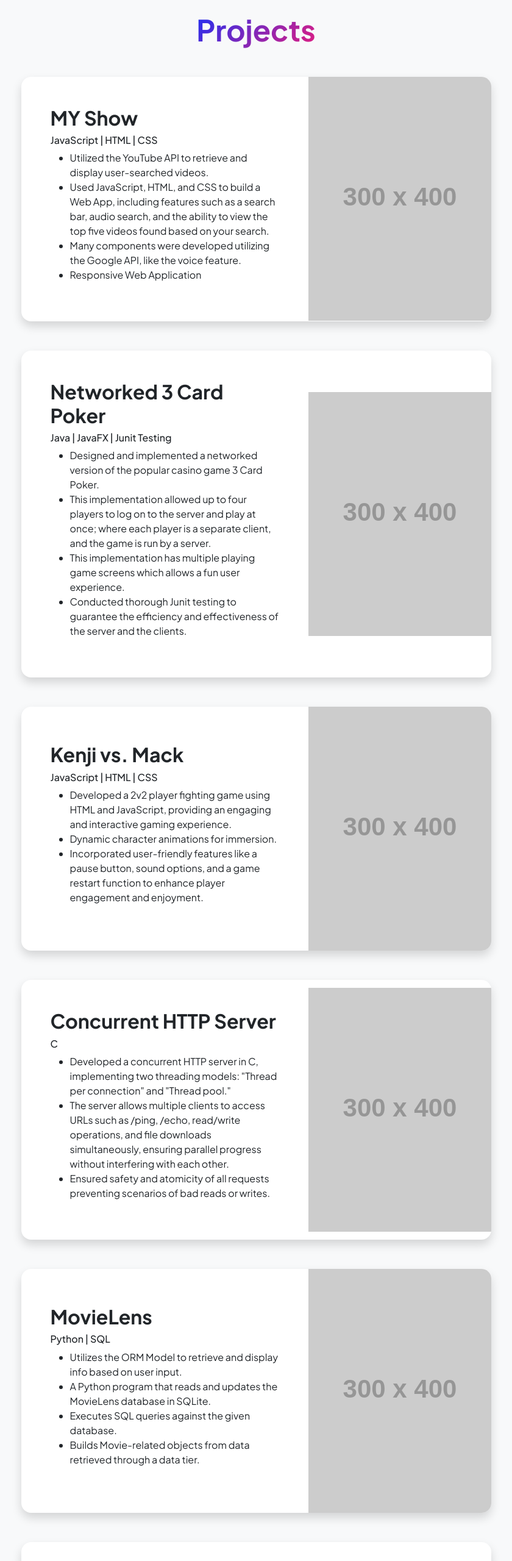
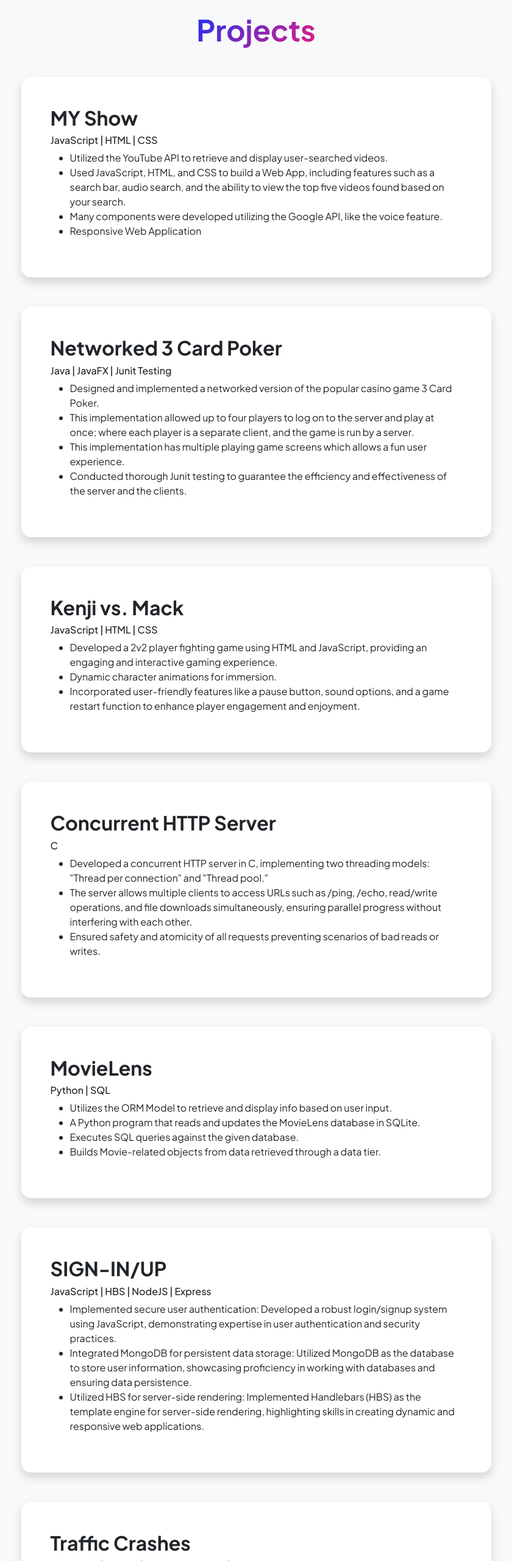
Before and after one commit to Ptalat2/Portfolios, a plain HTML site: page projects.html in a window 1280 px wide. Shown: the part 100-2660 px from the top of the page at 61% size, without its empty margins (220-1060 px from the left). Drawn offline with nearby package versions, Linux system fonts and the light colour scheme; placeholder pictures from the web are drawn by us; a script that the page names is missing.

Commit message:
Update projects.html

```diff
--- a/projects.html
+++ b/projects.html
@@ -68,8 +68,8 @@
                                             <li>Responsive Web Application</li>
                                         </ul>
                                     </div>
-                                    <img class="img-fluid" src="https://dummyimage.com/300x400/343a40/6c757d"
-                                        alt="Project Image" />
+<!--                                     <img class="img-fluid" src="https://dummyimage.com/300x400/343a40/6c757d"
+                                        alt="Project Image" /> -->
                                 </div>
                             </div>
                         </div>
@@ -92,8 +92,8 @@
                                                 effectiveness of the server and the clients.</li>
                                         </ul>
                                     </div>
-                                    <img class="img-fluid" src="https://dummyimage.com/300x400/343a40/6c757d"
-                                        alt="Project Image" />
+<!--                                     <img class="img-fluid" src="https://dummyimage.com/300x400/343a40/6c757d"
+                                        alt="Project Image" /> -->
                                 </div>
                             </div>
                         </div>
@@ -113,8 +113,8 @@
                                             </li>
                                         </ul>
                                     </div>
-                                    <img class="img-fluid" src="https://dummyimage.com/300x400/343a40/6c757d"
-                                        alt="Project Image" />
+<!--                                     <img class="img-fluid" src="https://dummyimage.com/300x400/343a40/6c757d"
+                                        alt="Project Image" /> -->
                                 </div>
                             </div>
                         </div>
@@ -135,8 +135,8 @@
                                                 reads or writes.</li>
                                         </ul>
                                     </div>
-                                    <img class="img-fluid" src="https://dummyimage.com/300x400/343a40/6c757d"
-                                        alt="Project Image" />
+<!--                                     <img class="img-fluid" src="https://dummyimage.com/300x400/343a40/6c757d"
+                                        alt="Project Image" /> -->
                                 </div>
                             </div>
                         </div>
@@ -157,8 +157,8 @@
                                             </li>
                                         </ul>
                                     </div>
-                                    <img class="img-fluid" src="https://dummyimage.com/300x400/343a40/6c757d"
-                                        alt="Project Image" />
+<!--                                     <img class="img-fluid" src="https://dummyimage.com/300x400/343a40/6c757d"
+                                        alt="Project Image" /> -->
                                 </div>
                             </div>
                         </div>
@@ -182,8 +182,8 @@
                                                 creating dynamic and responsive web applications.</li>
                                         </ul>
                                     </div>
-                                    <img class="img-fluid" src="https://dummyimage.com/300x400/343a40/6c757d"
-                                        alt="Project Image" />
+<!--                                     <img class="img-fluid" src="https://dummyimage.com/300x400/343a40/6c757d"
+                                        alt="Project Image" /> -->
                                 </div>
                             </div>
                         </div>
@@ -209,8 +209,8 @@
                                                 Vega-Lite for declarative and expressive chart specifications. </li>
                                         </ul>
                                     </div>
-                                    <img class="img-fluid" src="https://dummyimage.com/300x400/343a40/6c757d"
-                                        alt="Project Image" />
+<!--                                     <img class="img-fluid" src="https://dummyimage.com/300x400/343a40/6c757d"
+                                        alt="Project Image" /> -->
                                 </div>
                             </div>
                         </div>
```
